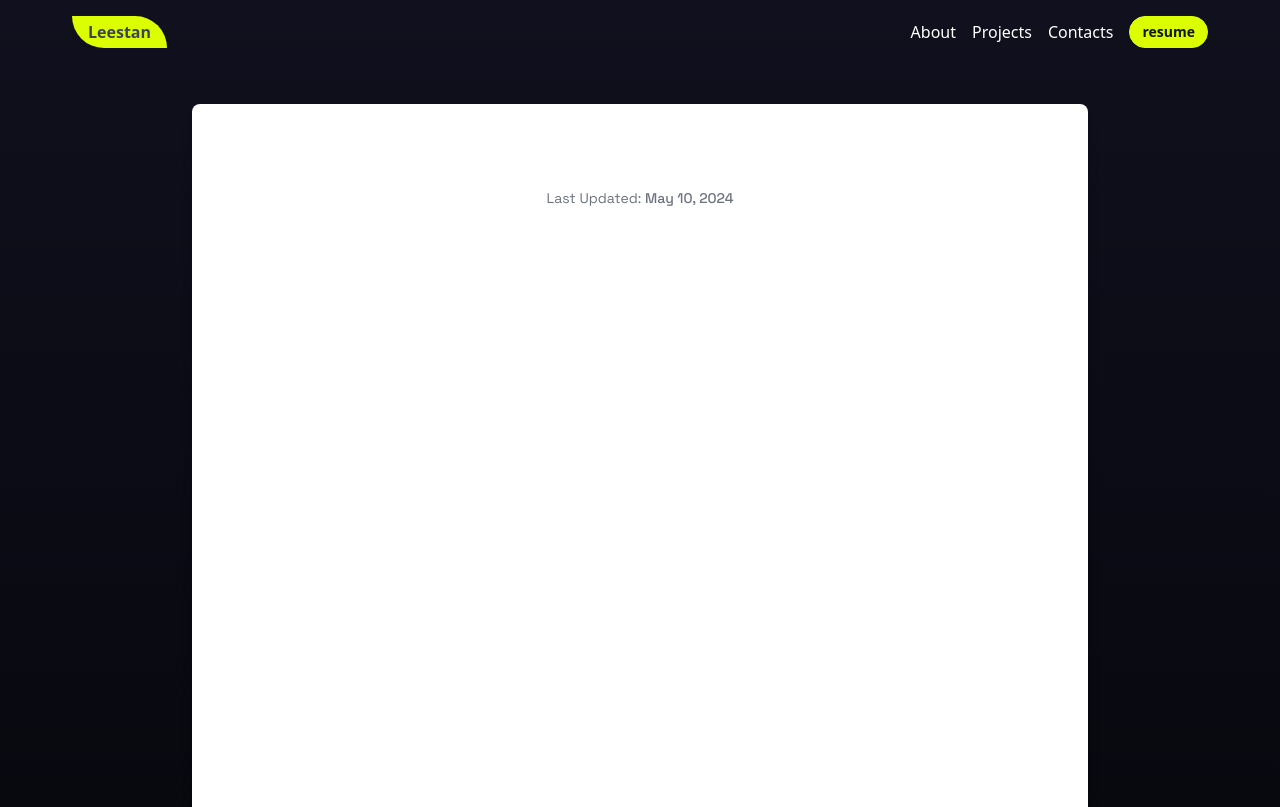
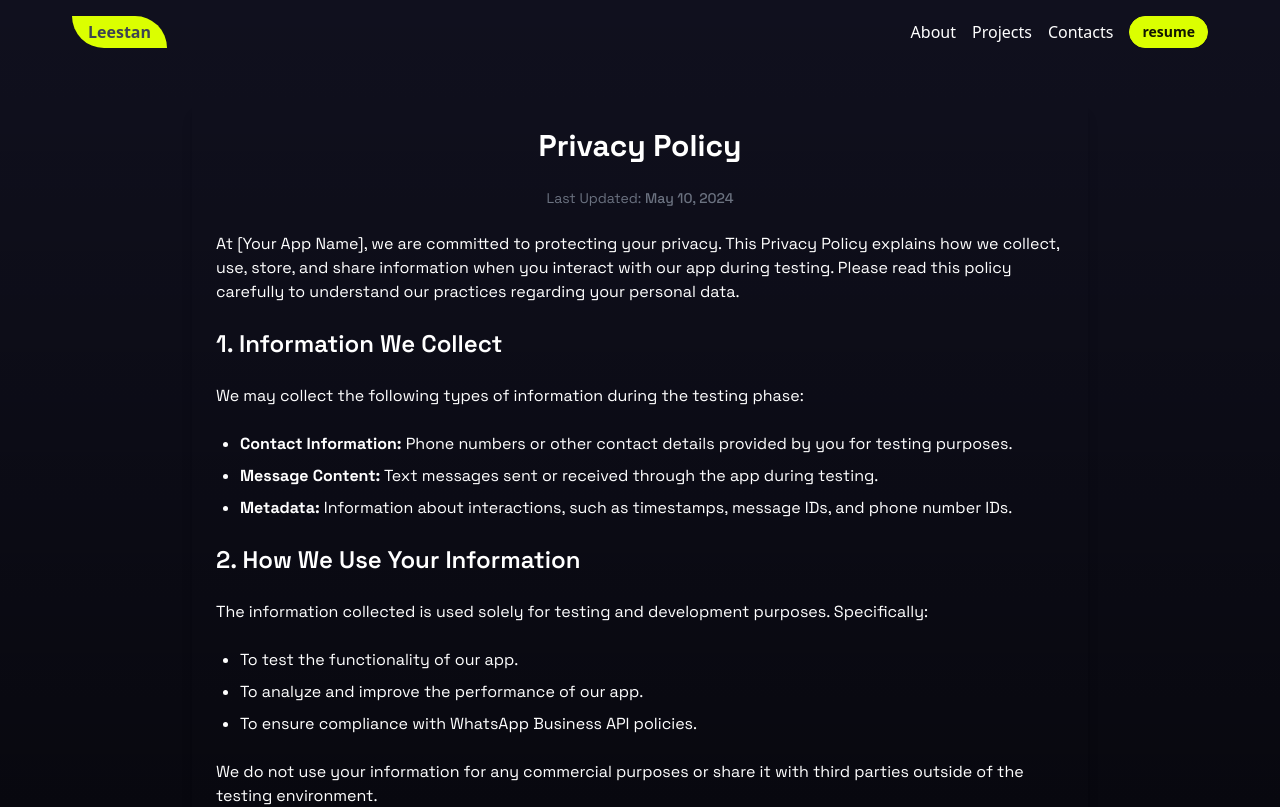
Before and after one commit to leestan306/portofolio, a Next.js app: page /privacy in a window 1280 px wide. Shown: the top 807 px of the page. Built offline with nearby package versions, Linux system fonts and the light colour scheme.

Commit message:
remove bg white

```diff
--- a/app/privacy/page.tsx
+++ b/app/privacy/page.tsx
@@ -10,7 +10,7 @@
 
   return (
     <div className=" min-h-screen flex items-center justify-center py-10">
-      <div className="max-w-4xl mx-auto p-6 bg-white shadow-lg rounded-lg">
+      <div className="max-w-4xl mx-auto p-6 shadow-lg rounded-lg">
         <h1 className="text-3xl font-bold text-center mb-6">Privacy Policy</h1>
         <p className="text-sm text-gray-500 text-center mb-6">
           Last Updated: <span className="font-medium">{lastUpdatedDate}</span>
```
